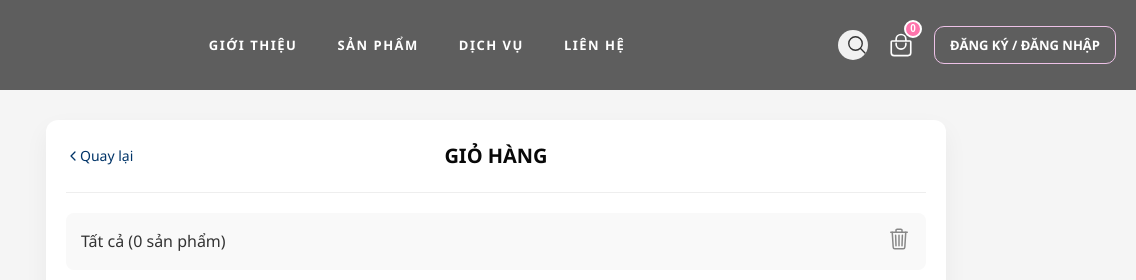
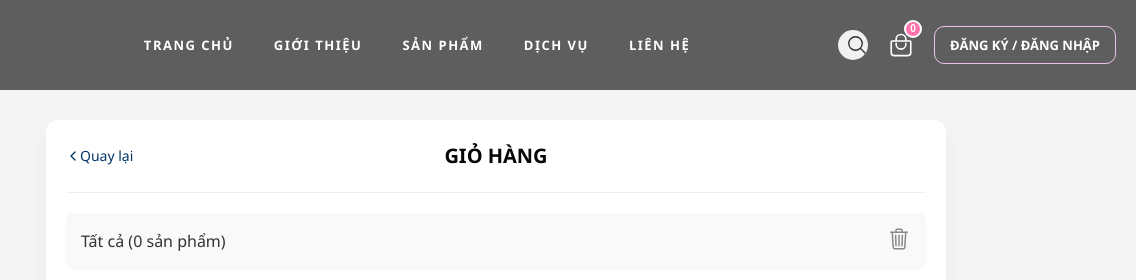
Before and after one commit to luyenbtm24810310319-hue/LLT-SILVER-JEWELRY, a plain HTML site: page cart.html in a window 1280 px wide. Shown: the top 280 px of the page, 144-1280 px from the left. Drawn offline with nearby package versions, Linux system fonts and the light colour scheme.

Commit message:
Fix HTML encoding issues in cart.html

```diff
--- a/cart.html
+++ b/cart.html
@@ -16,7 +16,7 @@
     </div>
     <nav class="title">
         <ul class="title-list">
-
+            <li><a href="index.html">TRANG CHỦ</a></li>
             <li><a href="introduction.html">GIỚI THIỆU</a></li>
             <li>
                 <a href="product.html">SẢN PHẨM</a>
```
